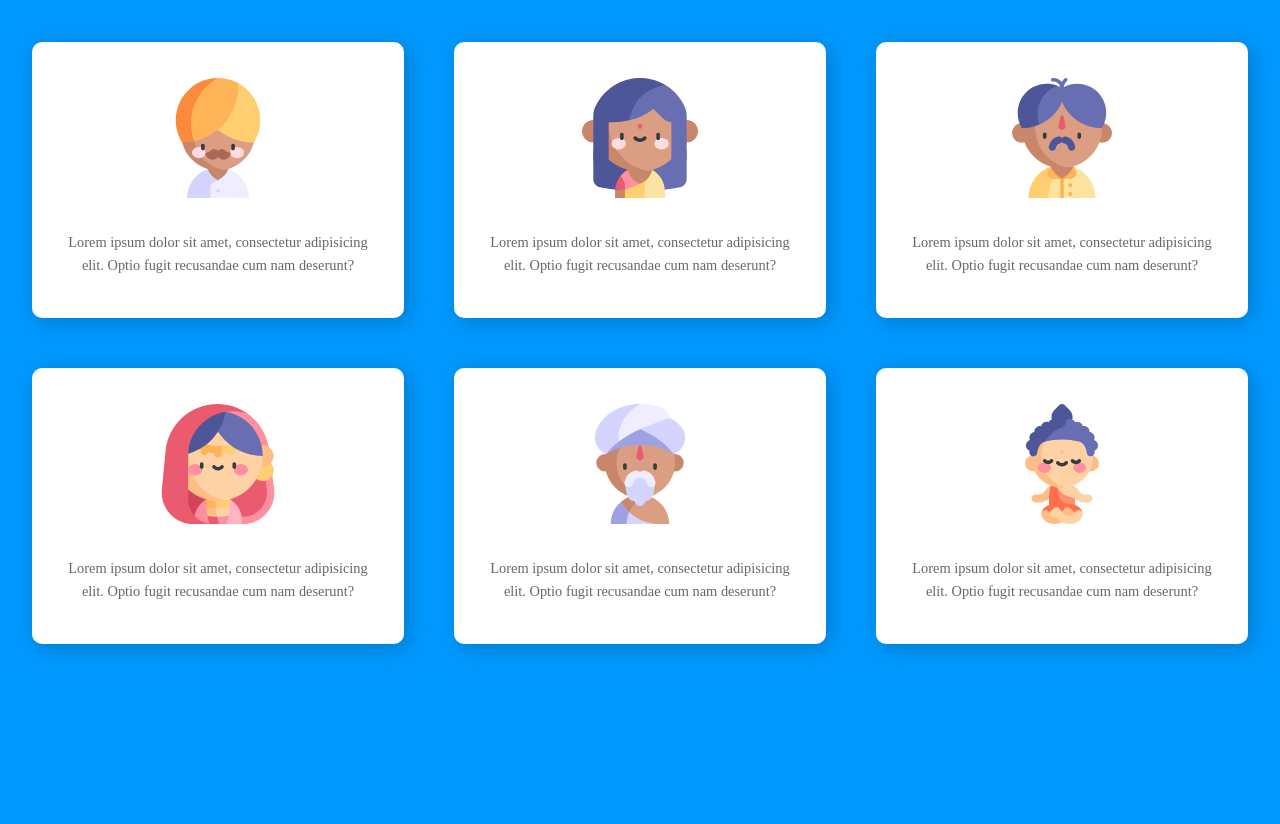
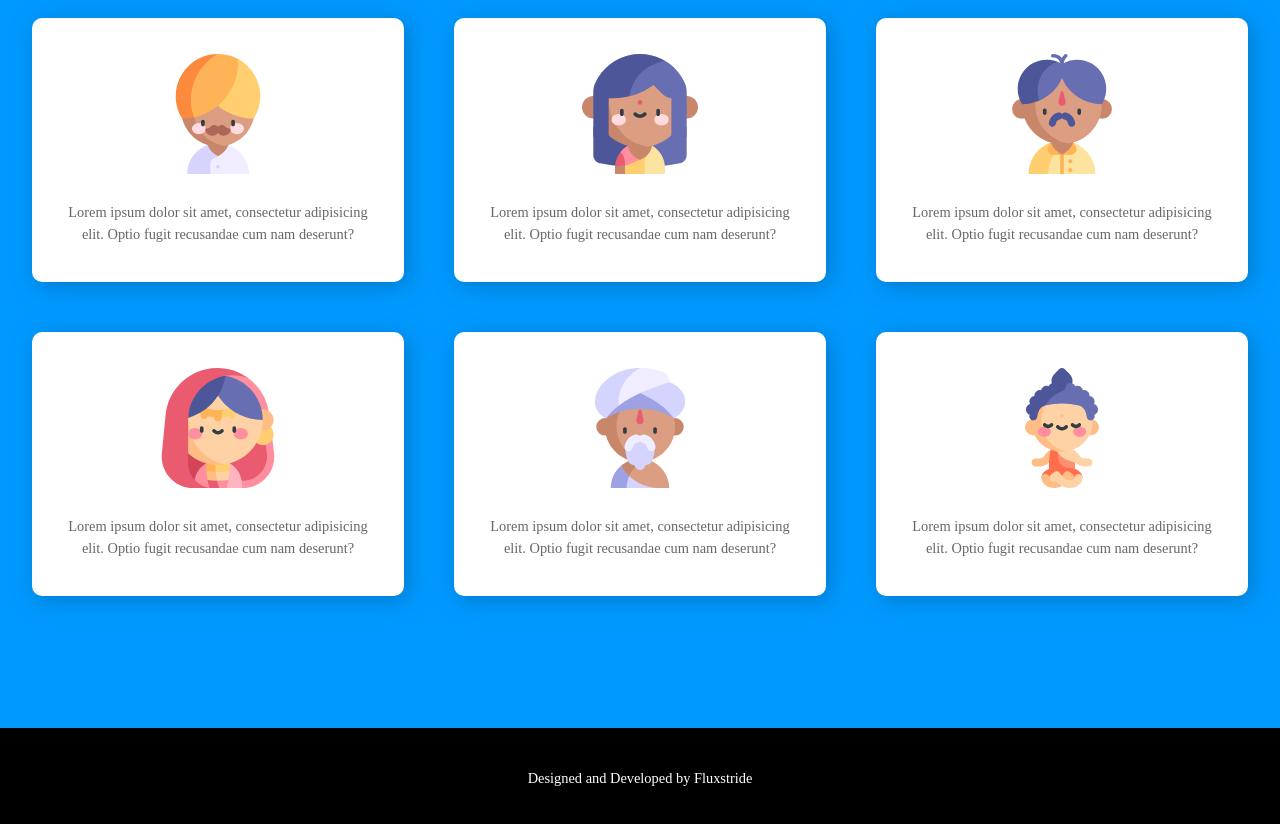
Before and after one commit to fluxstride/css-layout, a plain HTML site: page index.html in a window 1280 px wide. Shown: the part 124-948 px from the top of the page. Before the commit the page ends 800 px from the top, so only its background shows below. Drawn offline with Linux system fonts and the light colour scheme.

Commit message:
added a footer to the website

```diff
--- a/index.html
+++ b/index.html
@@ -53,5 +53,6 @@
                 </p>
             </div>
         </div>
+        <footer>Designed and Developed by Fluxstride</footer>
     </body>
 </html>
--- a/style.css
+++ b/style.css
@@ -50,3 +50,13 @@ p{
     text-align: center;
     color: rgba(0, 0, 0, 0.6);
 }
+footer{
+    margin-top: 7em;
+    display: grid;
+    align-content: center;
+    justify-content: center;
+    height: 100px;
+    background-color: #000000;
+    color: #ffffff;
+    font-size: .8em;
+}
```
